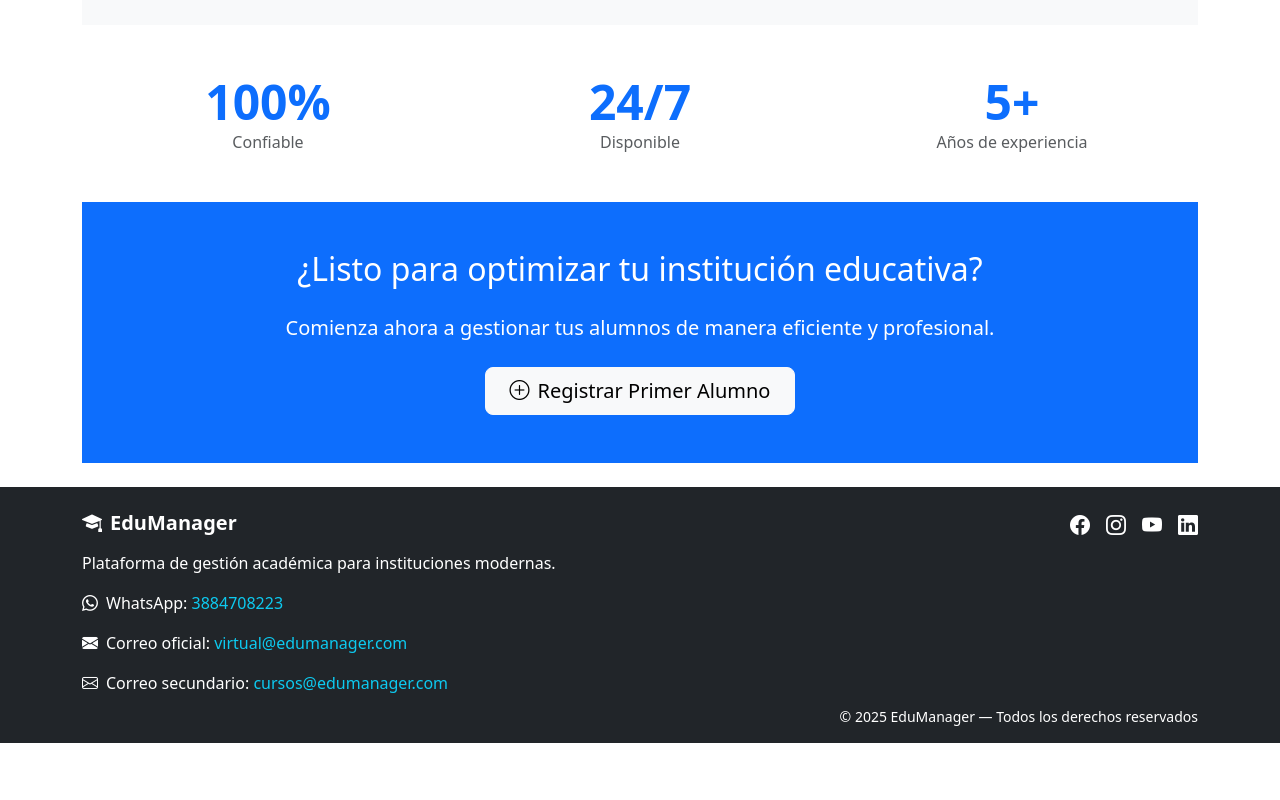
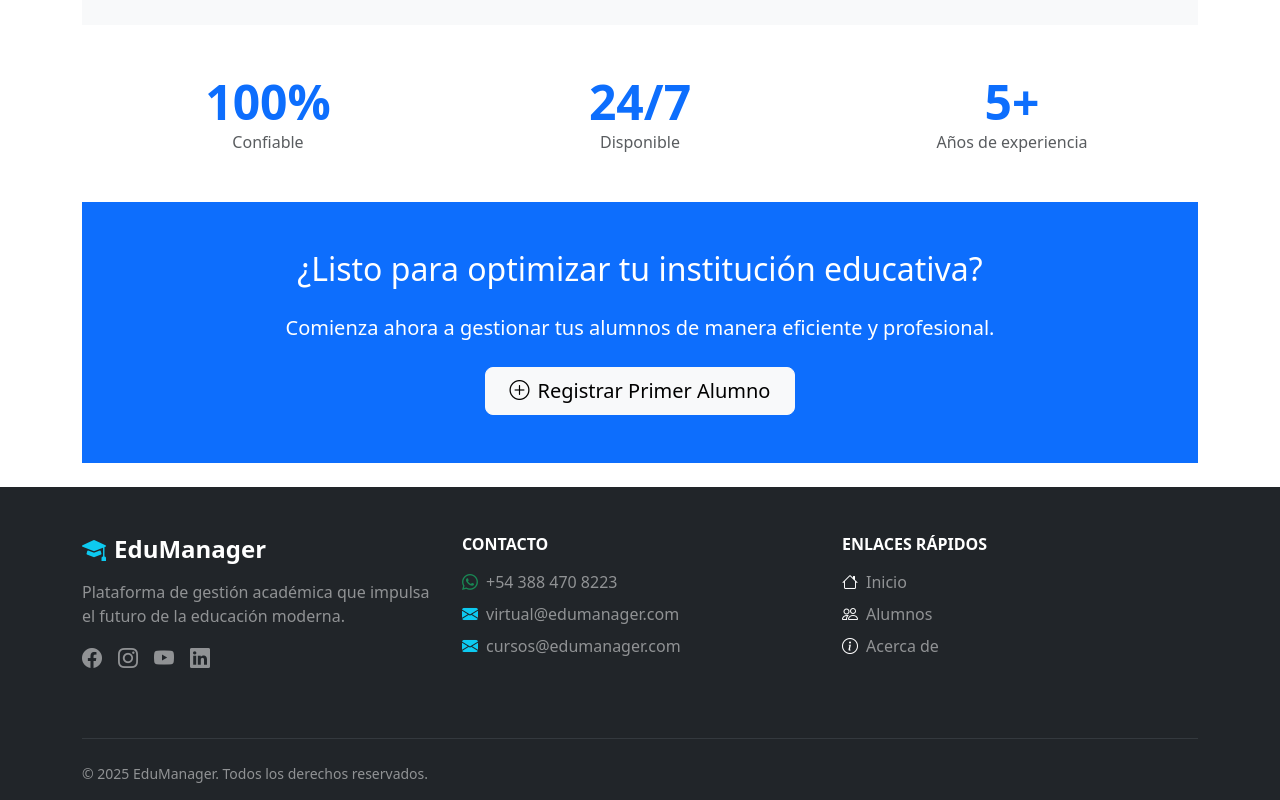
Before and after one commit to mauriciozalazar29/PV_TP5_Grupo7, a React (Vite) app: page / in a window 1280 px wide. Shown: the part 1000-1800 px from the top of the page. Before the commit the page ends 1743 px from the top, so only its background shows below. Built offline with nearby package versions, Linux system fonts and the light colour scheme.

Commit message:
Mejoras footer y README.md

```diff
--- a/package.json
+++ b/package.json
@@ -10,6 +10,7 @@
     "preview": "vite preview"
   },
   "dependencies": {
+    "animate.css": "^4.1.1",
     "bootstrap": "^5.3.6",
     "bootstrap-icons": "^1.13.1",
     "react": "^19.1.0",
--- a/src/App.jsx
+++ b/src/App.jsx
@@ -91,39 +91,63 @@ const App = () => {
           <Route path="/acerca" element={<AcercaDe />} />
         </Routes>
       </main>
-          <footer className="bg-dark text-white pt-4 pb-3 mt-auto">
+        <footer className="bg-dark text-white pt-5 pb-3 mt-auto">
           <div className="container">
             <div className="row">
-                <div className="col-md-6 mb-3">
-                  <h5 className="fw-bold mb-3">
-                    <i className="bi bi-mortarboard-fill me-2"></i>EduManager
-                  </h5>
-                  <p className="text mb-3">Plataforma de gestión académica para instituciones modernas.</p>
-                  <p className="mb-1.5">
-                    <i className="bi bi-whatsapp me-2"></i>
-                    WhatsApp: <a href="https://wa.me/3884708223" className="text-decoration-none text-info">3884708223</a>
+              <div className="col-lg-4 mb-5">
+                <h4 className="fw-bold mb-3">
+                  <i className="bi bi-mortarboard-fill me-2 text-info"></i>EduManager
+                </h4>
+                <p className="text-white-50 text-decoration-none">
+                  Plataforma de gestión académica que impulsa el futuro de la educación moderna.
                 </p>
-                  <p className="mb-1.5">
-                    <i className="bi bi-envelope-fill me-2"></i>
-                    Correo oficial: <a href="mailto:virtual@edumanager.com" className="text-decoration-none text-info">virtual@edumanager.com</a>
-                  </p>
-                  <p className="mb-1.5">
-                    <i className="bi bi-envelope me-2"></i>
-                    Correo secundario: <a href="mailto:cursos@edumanager.com" className="text-decoration-none text-info">cursos@edumanager.com</a>
-                  </p>
-                </div>
-
-                <div className="col-md-6 text-md-end d-flex flex-column justify-content-between">
-                  <div className="mb-3">
-                    <a href="#" target="_blank" rel="noopener noreferrer" className="text-white me-3"><i className="bi bi-facebook fs-5"></i></a>
-                    <a href="#" target="_blank" rel="noopener noreferrer" className="text-white me-3"><i className="bi bi-instagram fs-5"></i></a>
-                    <a href="https://www.youtube.com/@mauriiciozalazar1138" target="_blank" rel="noopener noreferrer" className="text-white me-3"><i className="bi bi-youtube fs-5"></i></a>
-                    <a href="https://www.linkedin.com/in/mauricio-tomas-zalazar-79a735354/" target="_blank" rel="noopener noreferrer" className="text-white"><i className="bi bi-linkedin fs-5"></i></a>
-                  </div>
-                  <div className="text small">
-                    &copy; {new Date().getFullYear()} EduManager — Todos los derechos reservados
+                <div className="d-flex gap-3 mt-3">
+                  <a href="#" className="text-white-50 fs-5"><i className="bi bi-facebook"></i></a>
+                  <a href="#" className="text-white-50 fs-5"><i className="bi bi-instagram"></i></a>
+                  <a href="https://www.youtube.com/@mauriiciozalazar1138" target="_blank" rel="noreferrer" className="text-white-50 fs-5"><i className="bi bi-youtube"></i></a>
+                  <a href="https://www.linkedin.com/in/mauricio-tomas-zalazar-79a735354/" target="_blank" rel="noreferrer" className="text-white-50 fs-5"><i className="bi bi-linkedin"></i></a>
                 </div>
               </div>
+              <div className="col-lg-4 mb-4">
+                <h6 className="text-uppercase text-white fw-semibold mb-3">Contacto</h6>
+                <ul className="list-unstyled text">
+                  <li className="mb-2">
+                    <i className="bi bi-whatsapp me-2 text-success"></i>
+                    <a href="https://wa.me/3884708223" className="text-white-50 text-decoration-none">+54 388 470 8223</a>
+                  </li>
+                  <li className="mb-2">
+                    <i className="bi bi-envelope-fill me-2 text-info"></i>
+                    <a href="mailto:virtual@edumanager.com" className="text-white-50 text-decoration-none">virtual@edumanager.com</a>
+                  </li>
+                  <li className="mb-2">
+                    <i className="bi bi-envelope-fill me-2 text-info"></i>
+                    <a href="mailto:virtual@edumanager.com" className="text-white-50 text-decoration-none">cursos@edumanager.com</a>
+                  </li>
+                </ul>
+              </div>
+              <div className="col-lg-4 mb-4">
+                <h6 className="text-uppercase text-white fw-semibold mb-3">Enlaces rápidos</h6>
+                <ul className="list-unstyled text">
+                  <li className="mb-2">
+                    <i className="bi bi-house me-2"></i>
+                    <a href="/" className="text-white-50 text-decoration-none">Inicio</a>
+                  </li>
+                  <li className="mb-2">
+                    <i className="bi bi-people me-2"></i>
+                    <a href="/alumnos" className="text-white-50 text-decoration-none">Alumnos</a>
+                  </li>
+                  <li className="mb-2">
+                    <i className="bi bi-info-circle me-2"></i>
+                    <a href="/acerca" className="text-white-50 text-decoration-none">Acerca de</a>
+                  </li>
+                </ul>
+              </div>
+            </div>
+            <hr className="border-secondary" />
+            <div className="d-flex justify-content-between flex-column flex-md-row align-items-center pt-2">
+              <p className="mb-2 mb-md-0 text-white-50 small">
+                © {new Date().getFullYear()} EduManager. Todos los derechos reservados.
+              </p>
             </div>
           </div>
         </footer>
```
Also changed, not shown: 2 other files (tests, documents, lock files or other folders). Lines whose indentation alone changed are shown as unchanged.
